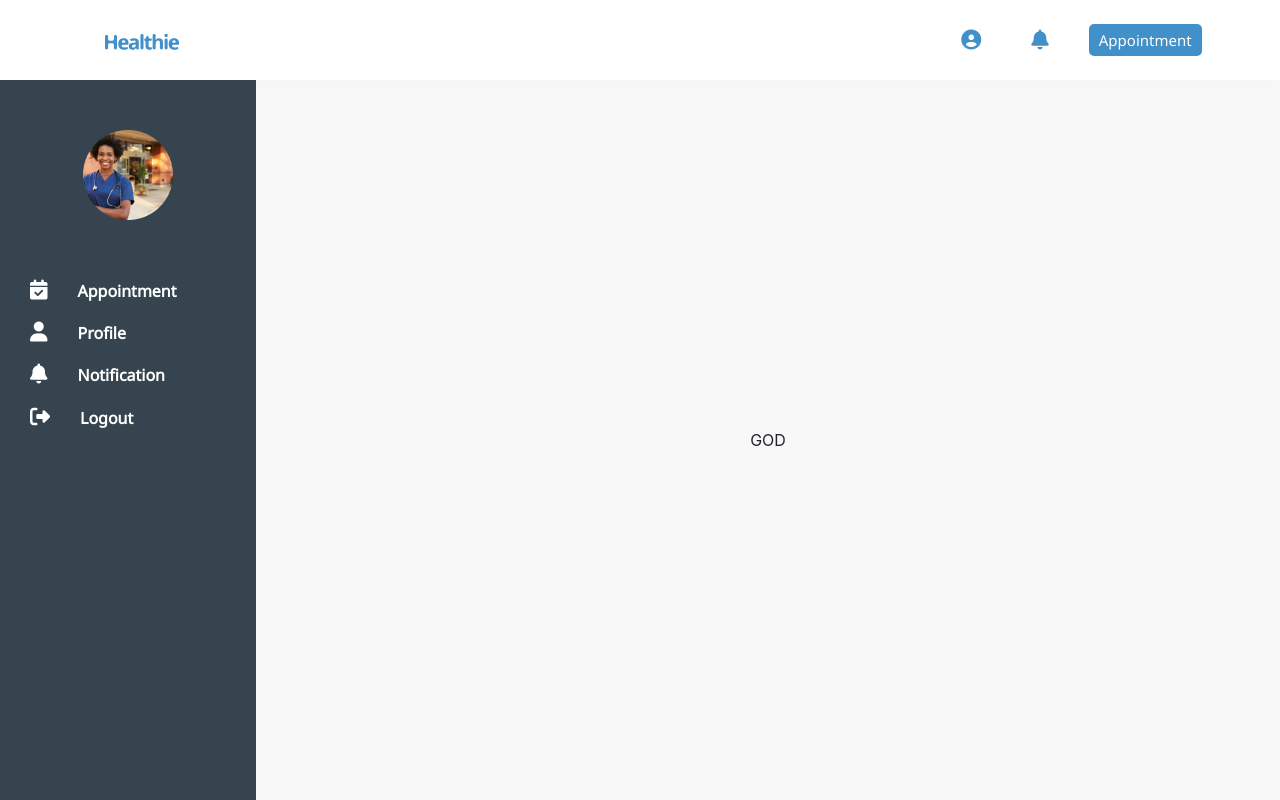
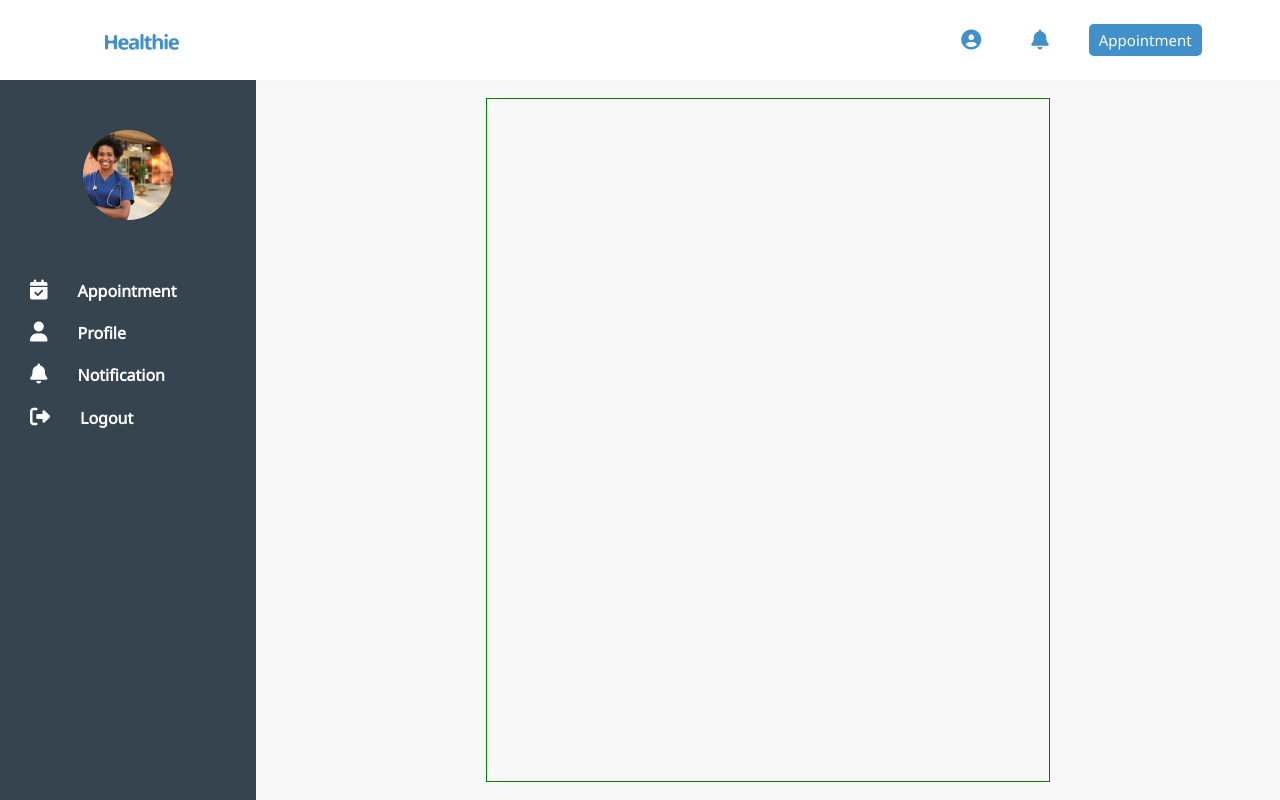
Before and after one commit to joshuanwankwo/Healthly, a React app: page / in a window 1280 px wide. Built offline with nearby package versions, Linux system fonts and the light colour scheme.

Commit message:
checking the measurement for setting

```diff
--- a/src/components/userProfileSetting/userProfileSetting.css
+++ b/src/components/userProfileSetting/userProfileSetting.css
@@ -14,3 +14,10 @@
     display: flex;
 
 }
+
+
+#settingWrapper{
+    height: 95%;
+    width: 55%;
+    border: 1px solid green;
+}
--- a/src/components/userProfileSetting/userProfileSetting.js
+++ b/src/components/userProfileSetting/userProfileSetting.js
@@ -15,7 +15,9 @@ class UserSetting extends Component {
                 <div id='container'>
                 <Sidenav />
                 <div id='userSettings'>
-                    GOD
+                        <div id='settingWrapper'>
+
+                        </div>
                 </div>
                 </div>
             </div>
```
